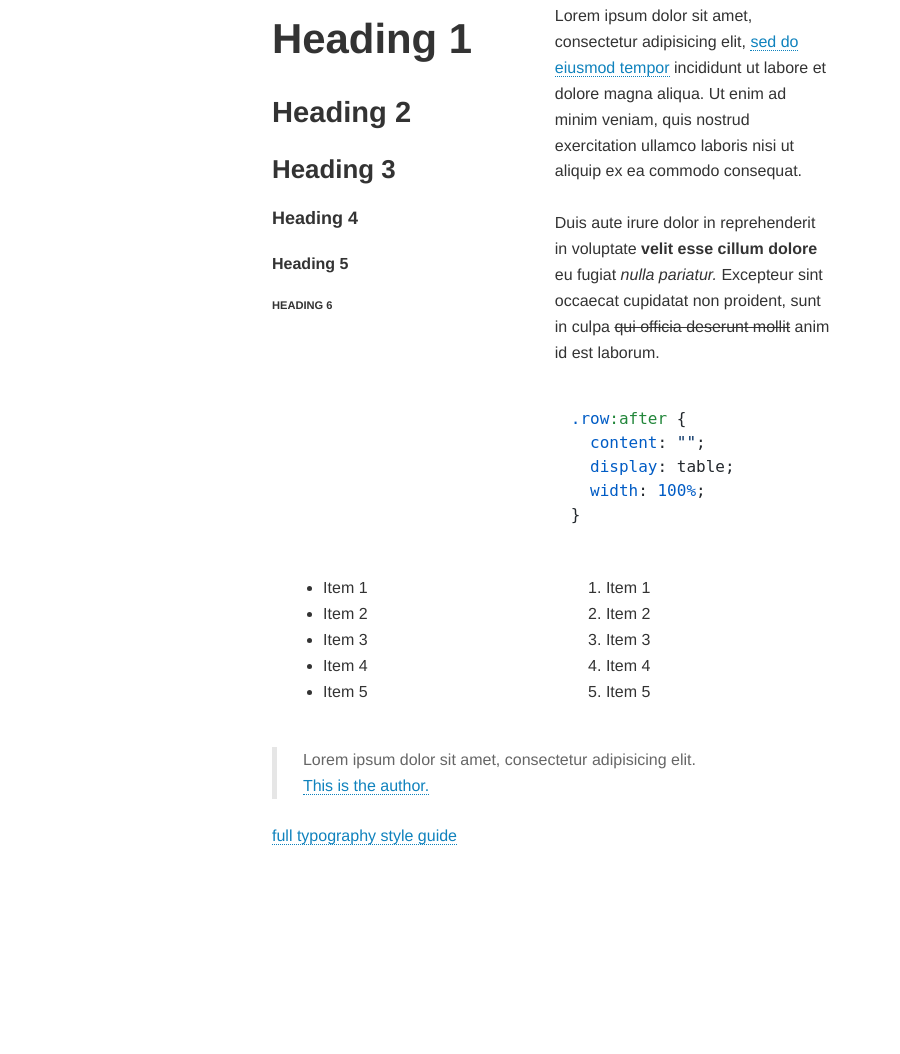
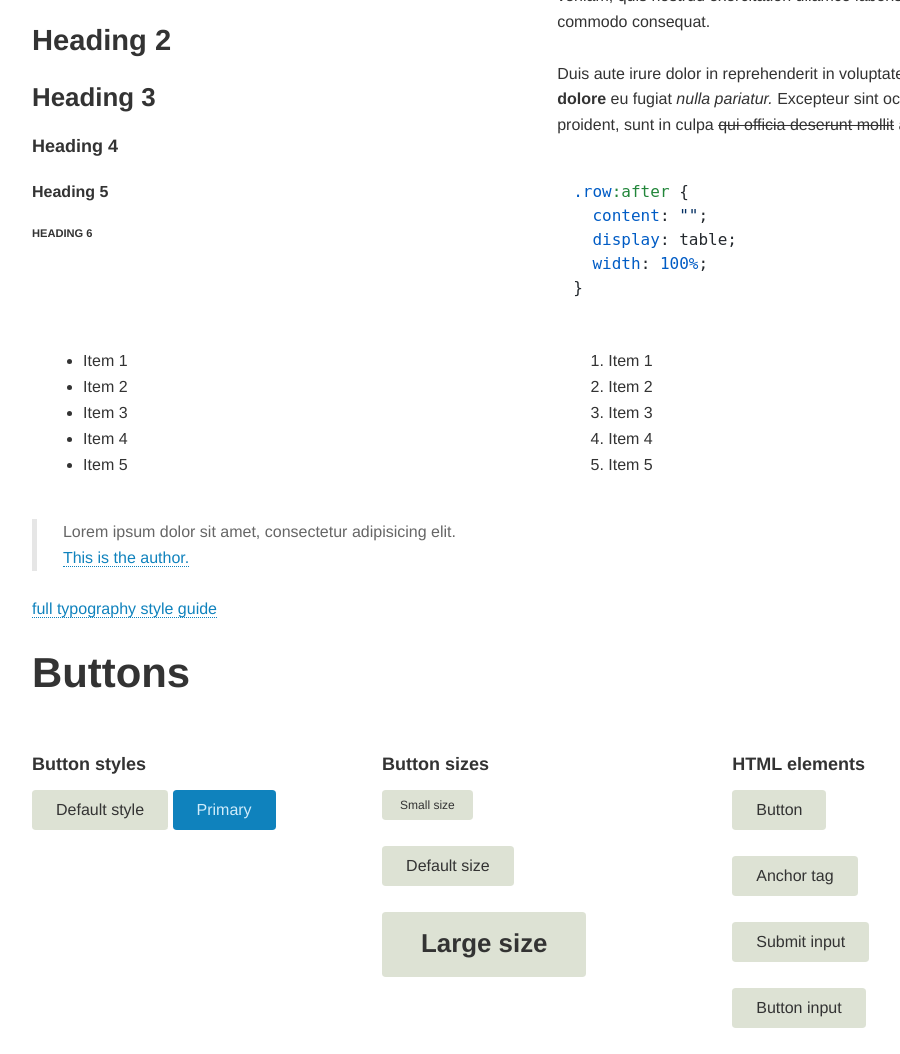
Before and after one commit to j0lv3r4/pattern-library, a website: page index.html in a window 1280 px wide. Shown: the part 890-1944 px from the top of the page, without its empty margins (88-988 px from the left). Before the commit the page ends 1738 px from the top, so only its background shows below. Drawn offline with nearby package versions, Linux system fonts and the light colour scheme; files that its build step writes are made by us from their sources.

Commit message:
buttons added

```diff
--- a/index.html
+++ b/index.html
@@ -167,6 +167,41 @@
       </div> <!-- .container -->
     </section>
 
+    <section>
+      <div class="container">
+        <h1>Buttons</h1>
+
+        <div class="row">
+          <div class="col-1-3">
+            <h4>Button styles</h4>
+
+            <p>
+              <button class="btn">Default style</button>
+              <button class="btn-primary">Primary</button>
+            </p>
+          </div> <!-- .col-1-3 -->
+
+          <div class="col-1-3">
+            <h4>Button sizes</h4>
+
+            <p><button class="btn-small">Small size</button></p>
+            <p><button class="btn">Default size</button></p>
+            <p><button class="btn-large">Large size</button></p>
+          </div> <!-- .col-1-3 -->
+
+          <div class="col-1-3">
+            <h4>HTML elements</h4>
+
+            <p><button class="btn">Button</button></p>
+            <p><a href="#" class="btn">Anchor tag</a></p>
+            <p><input type="submit" class="btn" value="Submit input"></p>
+            <p><input type="button" class="btn" value="Button input"></p>
+          </div> <!-- .col-1-3 -->
+        </div>
+
+      </div>
+    </section>
+
 		<!-- build:js js/vendor.js -->
 		<!-- bower:js -->
 		<script src="bower_components/jquery/dist/jquery.js"></script>
--- /dev/null
+++ b/sass/_buttons.scss
@@ -0,0 +1,50 @@
+@import "_settings";
+
+button,
+.btn,
+a.btn {
+	display: inline-block;
+	padding: 0.75em 1.5em;
+	border: 0;
+	border-radius: $btn-roundness;
+	background-color: $btn-default-bg;
+	color: $btn-default-text-color;
+	text-decoration: none;
+	font-family: inherit;
+	font-family: inherit;
+	line-height: 1;
+	cursor: pointer;
+
+	&:hover {
+		background-color: $text-color;
+		color: #fff;
+	}
+
+	&:active {
+		background-color: lighten($text-color, 10%);
+	}
+
+	&:focus {
+		outline: none;
+	}
+}
+
+.btn-primary {
+	@extend .btn;
+
+	background-color: $btn-primary-bg;
+	color: $btn-primary-text-color;
+}
+
+.btn-small {
+	@extend .btn;
+
+	font-size: $btn-small-font-size;
+}
+
+.btn-large {
+	@extend .btn;
+
+	font-size: $btn-large-font-size;
+	font-weight: bold;
+}
--- a/sass/_settings.scss
+++ b/sass/_settings.scss
@@ -1,5 +1,5 @@
 // General
-$site-width: 35em;
+$site-width: 65em;
 
 // Grid variables
 $column-count: 12;
@@ -20,3 +20,15 @@ $headings-line-height: 1.125em;
 
 $code-font-family: 'DejaVu Sans Mono', Inconsolata, Consolas, 'Lucida Console', monospace;
 $code-text-color: brown;
+
+// Button variables
+$btn-roundness: 3.778px;
+
+$btn-small-font-size: 0.75em;
+$btn-large-font-size: 1.618em;
+
+$btn-default-bg: #dde2d4;
+$btn-default-text-color: #333;
+
+$btn-primary-bg: #0f82bd;
+$btn-primary-text-color: lighten(#0f82bd, 50%);
--- a/sass/style.scss
+++ b/sass/style.scss
@@ -2,6 +2,7 @@
 @import "_mixins";
 @import "_typography";
 @import "_grid";
+@import "_buttons";
 
 // Base
 body {
```
Also changed, not shown: css/style.css, profile.jpeg (added), 1 other file.
